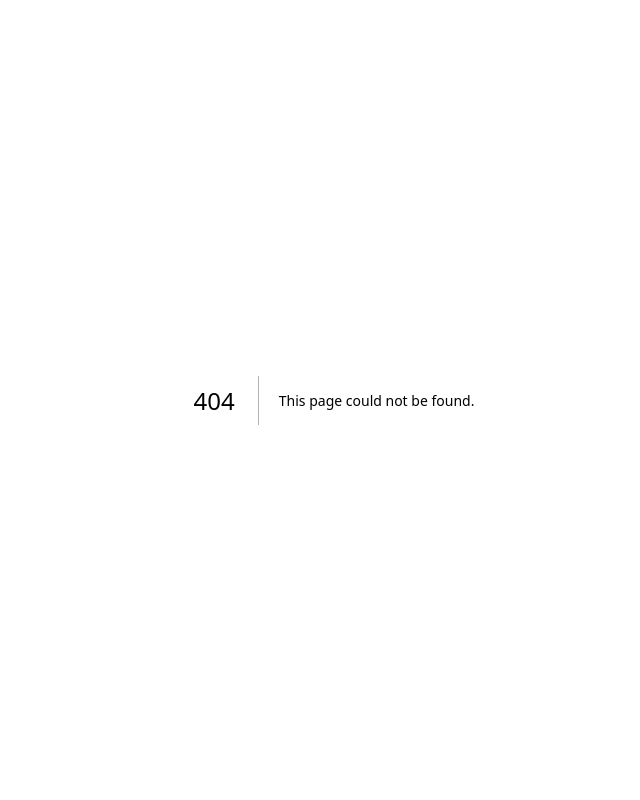
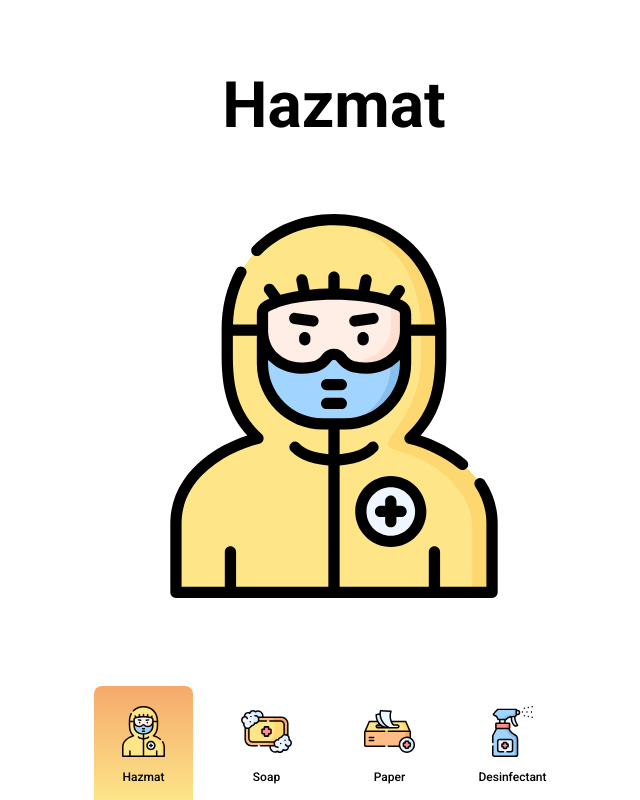
Before and after one commit to eleonoraxaxa/SavvyMoneyTest, a Next.js app: page /hazmat in a window 1280 px wide. Before the commit this address had no page. Shown: the whole page, without its empty margins (306-946 px from the left). Built offline with nearby package versions, Linux system fonts and the light colour scheme.

Commit message:
fix: split showcase into four pages

```diff
--- /dev/null
+++ b/src/app/hazmat/page.tsx
@@ -0,0 +1,10 @@
+import type { Metadata } from "next";
+import { ProductShowcase } from "@/components/product-showcase";
+
+export const metadata: Metadata = {
+  title: "Hazmat | SavvyMoney Test",
+};
+
+export default function HazmatPage() {
+  return <ProductShowcase selectedId="hazmat" />;
+}
--- a/src/app/page.tsx
+++ b/src/app/page.tsx
@@ -1,5 +1,5 @@
-import { ProductShowcase } from "@/components/product-showcase";
+import { redirect } from "next/navigation";
 
 export default function Home() {
-  return <ProductShowcase />;
+  redirect("/soap");
 }
--- a/src/components/product-showcase.module.css
+++ b/src/components/product-showcase.module.css
@@ -18,10 +18,6 @@
   flex-direction: column;
   min-width: 0;
   padding-inline: 1em;
-}
-
-.panel[hidden] {
-  display: none;
 }
 
 .title {
@@ -76,14 +72,16 @@
   background: transparent;
   color: inherit;
   cursor: pointer;
+  text-decoration: none;
   -webkit-tap-highlight-color: transparent;
 }
 
-.tab[aria-selected="true"] {
+.tab[aria-current="page"] {
   background: linear-gradient(180deg, var(--color-peach), var(--color-yellow));
 }
 
 .tab:focus-visible {
+  outline: 0.1875em solid var(--color-ink);
   outline-offset: -0.25em;
 }
 
@@ -113,7 +111,7 @@
 }
 
 @media (hover: hover) {
-  .tab:not([aria-selected="true"]):hover {
+  .tab:not([aria-current="page"]):hover {
     background: #fff6d9;
   }
 }
@@ -170,7 +168,7 @@
 }
 
 @media (prefers-reduced-motion: no-preference) {
-  .panel:not([hidden]) .productImage {
+  .productImage {
     animation: appear 180ms ease-out;
   }
 
@@ -181,7 +179,7 @@
 }
 
 @media (forced-colors: active) {
-  .tab[aria-selected="true"] {
+  .tab[aria-current="page"] {
     outline: 0.125em solid Highlight;
     outline-offset: -0.125em;
   }
--- a/src/components/product-showcase.tsx
+++ b/src/components/product-showcase.tsx
@@ -1,81 +1,44 @@
-"use client";
-
 import Image from "next/image";
-import { useRef, useState, type KeyboardEvent } from "react";
+import Link from "next/link";
 import { products, type ProductId } from "@/data/products";
 import styles from "./product-showcase.module.css";
 
-export function ProductShowcase() {
-  const [selectedId, setSelectedId] = useState<ProductId>("soap");
-  const tabs = useRef<(HTMLButtonElement | null)[]>([]);
+type ProductShowcaseProps = {
+  selectedId: ProductId;
+};
 
-  function handleTabKeyDown(event: KeyboardEvent<HTMLButtonElement>, index: number) {
-    let nextIndex: number;
+export function ProductShowcase({ selectedId }: ProductShowcaseProps) {
+  const selectedProduct = products.find((product) => product.id === selectedId);
 
-    switch (event.key) {
-      case "ArrowRight":
-        nextIndex = (index + 1) % products.length;
-        break;
-      case "ArrowLeft":
-        nextIndex = (index - 1 + products.length) % products.length;
-        break;
-      case "Home":
-        nextIndex = 0;
-        break;
-      case "End":
-        nextIndex = products.length - 1;
-        break;
-      default:
-        return;
-    }
-
-    event.preventDefault();
-    setSelectedId(products[nextIndex].id);
-    tabs.current[nextIndex]?.focus();
+  if (!selectedProduct) {
+    throw new Error(`Unknown product: ${selectedId}`);
   }
 
   return (
     <main className={styles.showcase} aria-label="Hygiene essentials">
-      {products.map((product) => (
-        <section
-          key={product.id}
-          className={styles.panel}
-          id={`panel-${product.id}`}
-          role="tabpanel"
-          aria-labelledby={`tab-${product.id}`}
-          tabIndex={0}
-          hidden={selectedId !== product.id}
-        >
-          <h1 className={styles.title} data-compact={product.name.length > 8}>
-            {product.name}
+      <section className={styles.panel}>
+        <h1 className={styles.title} data-compact={selectedProduct.name.length > 8}>
+          {selectedProduct.name}
         </h1>
         <div className={styles.illustration}>
           <Image
             className={styles.productImage}
-              src={product.image}
-              alt={product.imageDescription}
+            src={selectedProduct.image}
+            alt={selectedProduct.imageDescription}
             width={274}
             height={274}
-              loading={product.id === "soap" ? "eager" : "lazy"}
+            loading="eager"
           />
         </div>
       </section>
-      ))}
 
-      <div className={styles.tabs} role="tablist" aria-label="Product categories">
-        {products.map((product, index) => (
-          <button
+      <nav className={styles.tabs} aria-label="Product categories">
+        {products.map((product) => (
+          <Link
             key={product.id}
-            ref={(element) => { tabs.current[index] = element; }}
             className={styles.tab}
-            id={`tab-${product.id}`}
-            type="button"
-            role="tab"
-            aria-selected={selectedId === product.id}
-            aria-controls={`panel-${product.id}`}
-            tabIndex={selectedId === product.id ? 0 : -1}
-            onClick={() => setSelectedId(product.id)}
-            onKeyDown={(event) => handleTabKeyDown(event, index)}
+            href={`/${product.id}`}
+            aria-current={selectedId === product.id ? "page" : undefined}
           >
             <Image
               className={styles.tabIcon}
@@ -86,9 +49,9 @@
               loading="eager"
             />
             <span className={styles.tabLabel}>{product.name}</span>
-          </button>
+          </Link>
         ))}
-      </div>
+      </nav>
     </main>
   );
 }
```
Also changed, not shown: src/app/desinfectant/page.tsx (added, +10 -0 lines), src/app/paper/page.tsx (added, +10 -0 lines), src/app/soap/page.tsx (added, +10 -0 lines), 1 other file (tests, documents, lock files or other folders). Lines whose indentation alone changed are shown as unchanged.
